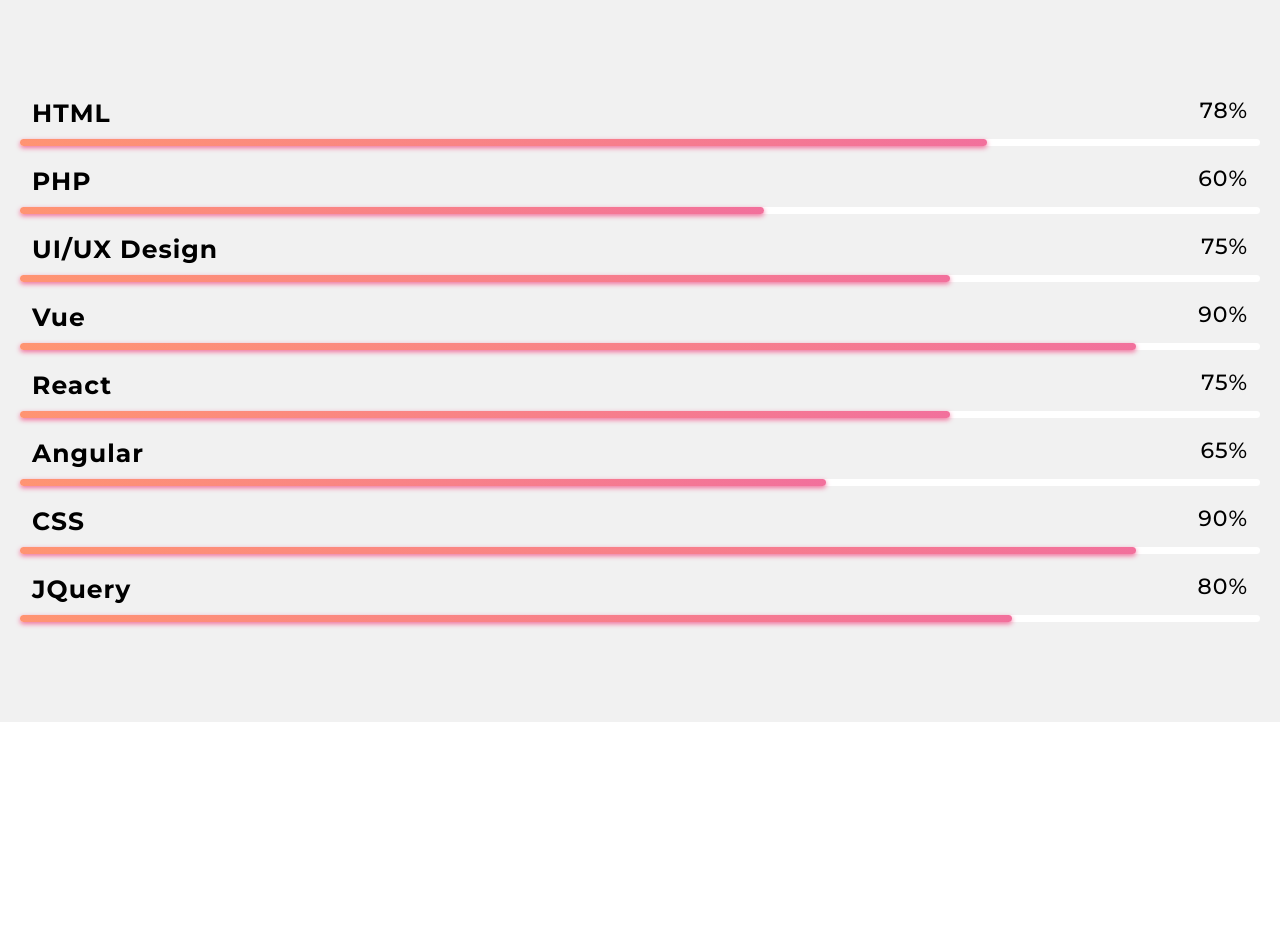
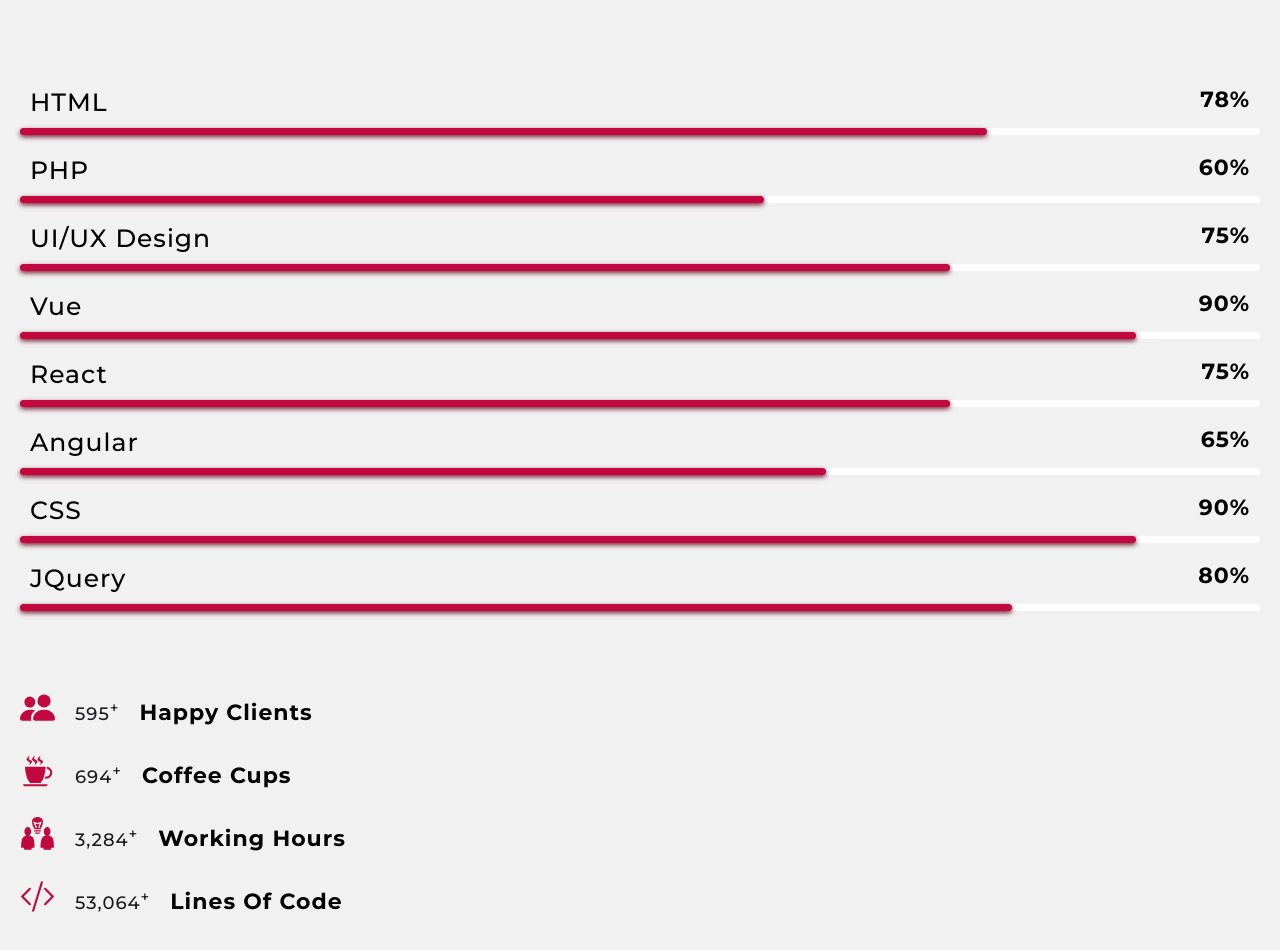
Before and after one commit to Tyler-Wiz/rjs-portfolio, a React (Create React App) app: page / in a window 1280 px wide. Shown: the part 1680-2630 px from the top of the page. Before the commit the page ends 2402 px from the top, so only its background shows below. Built offline with nearby package versions, Linux system fonts and the light colour scheme.

Commit message:
work refactor

```diff
--- a/package.json
+++ b/package.json
@@ -8,9 +8,9 @@
     "@testing-library/user-event": "^12.8.3",
     "framer-motion": "^4.1.11-beta.6",
     "react": "^17.0.2",
+    "react-countup": "^6.1.0",
     "react-dom": "^17.0.2",
     "react-icons": "^4.3.1",
-    "react-intersection-observer": "^8.32.2",
     "react-scripts": "4.0.3",
     "styled-components": "^5.3.3",
     "typewriter-effect": "^2.18.2",
--- a/src/assets/css/main/styles.css
+++ b/src/assets/css/main/styles.css
@@ -2,10 +2,6 @@
 
 body{
     font-family: 'Montserrat', sans-serif;
-}
-
-.skill_info h4{
-   font-weight: 700;
 }
 
 .hero_cursor{
@@ -13,97 +9,3 @@
     margin-left: .5rem;
     background-color: var(--primary);
 }
-
-/* about me */
-
-.about_index{
-    padding: 1rem;
-    background-color: var(--lightgrey);
-}
-
-.about_img{
-    display: block;
-    width: 30rem;
-    height: 30rem;
-    margin: 4rem auto;
-    border-radius: 50%;
-    border: 6px solid var(--background);
-}
-
-.about_info{
-    display: grid;
-    grid-template-columns: repeat(2, 1fr);
-    list-style-type: none;
-    text-transform: capitalize;
-    margin-bottom: 7rem;
-}
-
-.about_info li{
-    padding: 1.2rem;
-}
-
-.about_metainfo{
-    display: block;
-    font-weight: 900;
-}
-
-/* Skills */
-
-.skill_container{
-    width: 100%;
-    display: flex;
-    flex-direction: column;
-    list-style: none;
-    padding: 1rem;
-    margin-bottom: 7rem;
-}
-.skill_info{
-    display: flex;
-    justify-content: space-between;
-    padding: .3rem 1.2rem;
-}
-
-.skill_progress--bar{
-    width: 100%;
-    height: .7rem;
-    background-color: white;
-    margin-bottom: 1rem;
-    border-radius: 10px;
-}
-
-.css,.html, .angular, .vue, .php, .ux, .jquery, .react{
-    background: var(--primary);
-	box-shadow: 0 3px 3px -5px var(--secondary), 0 2px 5px var(--primaryPink);
-	border-radius: 20px;
-	color: #fff;
-	display: flex;
-	align-items: center;
-	justify-content: center;
-	height: 100%;
-	width: 100%;
-	opacity: 1;
-	transition: 1s ease 0.3s;
-}
-
-.css{width: 90%;}
-.html{width: 78%;}
-.angular{width: 65%;}
-.vue{width: 90%; }
-.php{width: 60%; }
-.ux{width: 75%;}
-.jquery{width: 80%;}
-.react{width: 75%;}
-
-.progress-done {
-	background: linear-gradient(to left, #F2709C, #FF9472);
-	box-shadow: 0 3px 3px -5px #F2709C, 0 2px 5px #F2709C;
-	border-radius: 20px;
-	color: #fff;
-	display: flex;
-	align-items: center;
-	justify-content: center;
-	height: 100%;
-	width: 0;
-	opacity: 0;
-	transition: 1s ease 0.3s;
-}
--- a/src/components/about/About.jsx
+++ b/src/components/about/About.jsx
@@ -2,6 +2,9 @@
 import { MySkills } from "./MySkills"
 import { SkillData } from '../data/SkillData'
 import { ToggleVisibility } from "../../utilities/ToggleVisibility"
+import { SectionContainer } from '../styled/Container.styled'
+import { StyledAbout } from "../styled/About.Styled"
+import { Work } from "./Work"
 
 export const About = () => {
     const {img} = Avatar
@@ -9,26 +12,28 @@
 
     return (
         <>
-        <section className='about_index'>
+        <StyledAbout>
             <div>
-                    <img className='about_img' src={img} alt="" />
+                <img src={img} alt="" />
             </div>
-                <ul className='about_info'>
+            <ul>
             {aboutMe.map((item, id) => (
                     <li key={id}>
                         <p>{item.meta}:</p>
-                            <p className='about_metainfo'>{item.metaInfo}</p>
+                        <h5>{item.metaInfo}</h5>
                     </li>
                 ))}
             </ul>
-        <section>
-            {isVisible ? <ul className='skill_container'>
+            <SectionContainer>
+                {isVisible ? <ul>
                 {SkillData.map((item, i) => (
                         <MySkills key={i} item={item}/>
                     ))}
                 </ul> : ''}
-        </section>
-        </section>
+            </SectionContainer>
+            <Work/>
+        </StyledAbout>
+
 
        </>
 
--- a/src/components/about/MySkills.jsx
+++ b/src/components/about/MySkills.jsx
@@ -1,4 +1,7 @@
 import { useEffect, useState } from "react"
+import { Flex } from '../styled/Flex'
+import { StyledSkills } from "../styled/Skills.Styled";
+
 
 export const MySkills = ({item:{name, percentage}}) => {
     const [style, setStyle] = useState({});
@@ -26,13 +29,14 @@
 
     return (
         <li>
-            <div className='skill_info'>
+            <Flex>
                 <h4>{name}</h4>
                 <h5>{percentage}</h5>
-            </div>
-            <div className='skill_progress--bar'>
-                <div className='progress-done' style={style}></div>
-            </div>
+            </Flex>
+            <StyledSkills>
+                <div style={style}></div>
+            </StyledSkills>
         </li>
+
     )
 }
--- a/src/components/about/Work.jsx
+++ b/src/components/about/Work.jsx
@@ -1,9 +1,39 @@
-import React from 'react'
+import CountUp from "react-countup"
+import { SectionContainer } from "../styled/Container.styled"
+import * as BsIcons from 'react-icons/bs'
+import * as GiIcons from 'react-icons/gi'
+import { ToggleVisibility } from "../../utilities/ToggleVisibility"
+import { StyledWork } from "../styled/Work.Styled"
 
 export const Work = () => {
+    const [isVisible] =ToggleVisibility()
+
     return (
-        <div>
-            <h3>hello</h3>
-        </div>
+        <SectionContainer>
+            {isVisible ?
+            <StyledWork>
+                <li>
+                    <h3><BsIcons.BsFillPeopleFill /></h3>
+                    <h4><CountUp end={600} duration={5}/><sup>+</sup></h4>
+                    <h5>Happy Clients</h5>
+                </li>
+                <li>
+                    <h3><GiIcons.GiCoffeeCup /></h3>
+                    <h4><CountUp end={700} duration={5}/><sup>+</sup></h4>
+                    <h5>Coffee Cups</h5>
+                </li>
+                <li>
+                    <h3><GiIcons.GiTeamIdea /></h3>
+                    <h4><CountUp end={3320} duration={5}/><sup>+</sup></h4>
+                    <h5>Working Hours</h5>
+                </li>
+                <li>
+                    <h3><BsIcons.BsCodeSlash /></h3>
+                    <h4><CountUp end={53100} duration={5}/><sup>+</sup></h4>
+                    <h5>Lines Of Code</h5>
+                </li>
+            </StyledWork>
+            : ''}
+        </SectionContainer>
     )
 }
--- /dev/null
+++ b/src/components/styled/About.Styled.jsx
@@ -0,0 +1,31 @@
+import styled from "styled-components";
+
+export const StyledAbout = styled.section`
+    padding: 1rem;
+    background-color: var(--lightgrey);
+
+    img {
+    display: block;
+    width: 30rem;
+    height: 30rem;
+    margin: 4rem auto;
+    border-radius: 50%;
+    border: 6px solid var(--background);
+    }
+
+    & > ul {
+    display: grid;
+    grid-template-columns: repeat(2, 1fr);
+    list-style-type: none;
+    text-transform: capitalize;
+    margin-bottom: 7rem;
+    }
+
+    & > ul > li {
+       padding: 1rem;
+    }
+
+    h5{
+        font-weight:700;
+    }
+`
--- a/src/components/styled/Container.styled.jsx
+++ b/src/components/styled/Container.styled.jsx
@@ -5,5 +5,18 @@
     justify-content: center;
     align-items: center;
     flex-direction: column;
-    padding: 2rem;
 `
+
+export const SectionContainer = styled.section`
+    padding: 1rem;
+    margin-bottom:4rem;
+    background-color: var(--lightgrey);
+
+    ul {
+        list-style: none;
+    }
+
+    a {
+        text-decoration: none;
+    }
+`
--- /dev/null
+++ b/src/components/styled/Flex.jsx
@@ -0,0 +1,7 @@
+import styled from "styled-components";
+
+export const Flex = styled.div`
+    display: flex;
+    justify-content: space-between;
+    padding: .3rem 1rem;
+`
--- /dev/null
+++ b/src/components/styled/Skills.Styled.jsx
@@ -0,0 +1,24 @@
+import styled from "styled-components";
+
+export const StyledSkills = styled.div`
+    width: 100%;
+    height: .7rem;
+    background-color: white;
+    margin-bottom: 1rem;
+    border-radius: 10px;
+
+
+    & > div {
+        background: var(--primary);
+        box-shadow: 0 3px 3px -5px var(--primaryPink), 0 2px 5px var(--secondary);
+        border-radius: 20px;
+        color: #fff;
+        display: flex;
+        align-items: center;
+        justify-content: center;
+        height: 100%;
+        width: 0;
+        opacity: 0;
+        transition: 1s ease 0.3s;
+        }
+`
--- /dev/null
+++ b/src/components/styled/Work.Styled.jsx
@@ -0,0 +1,28 @@
+import styled from "styled-components";
+
+export const StyledWork = styled.div`
+    width: 60%;
+    display: flex;
+    flex-direction: column;
+
+    li {
+        display: flex;
+        align-items: center;
+        justify-content:flex-start;
+    }
+
+    h3{
+        font-size:3.5rem;
+        color: var(--primary);
+        margin-right:2rem;
+    }
+
+    h4{
+        font-size:1.8rem;
+        justify-self: start;
+        margin-right:2rem;
+        color: var(--background);
+    }
+
+
+`
--- a/src/utilities/ToggleVisibility.jsx
+++ b/src/utilities/ToggleVisibility.jsx
@@ -5,7 +5,7 @@
 
     useEffect(() => {
         const Visibility = () => {
-          if (window.pageYOffset > 500) setIsVisible(true);
+          if (window.pageYOffset > 700) setIsVisible(true);
         }
         window.addEventListener("scroll", Visibility);
         return() => setIsVisible(false)
```
Also changed, not shown: 1 other file (tests, documents, lock files or other folders). Lines whose indentation alone changed are shown as unchanged.
